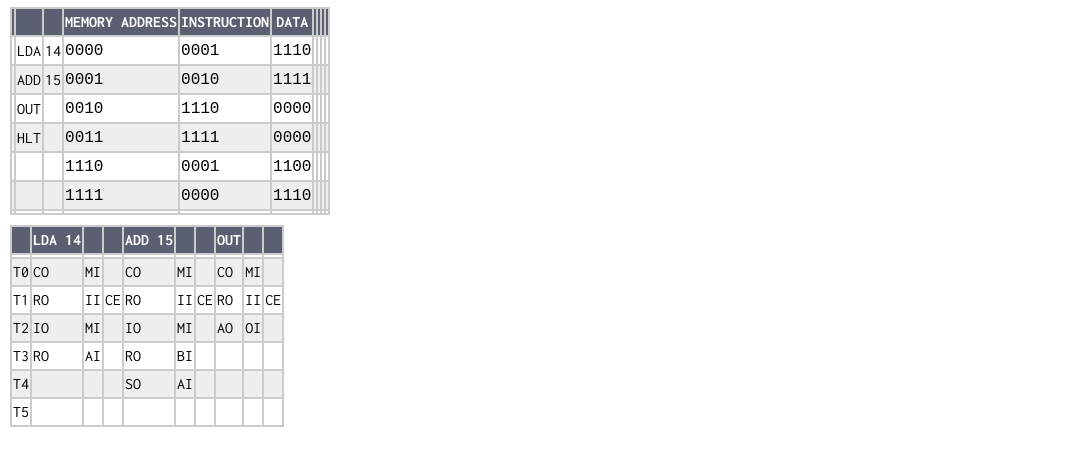
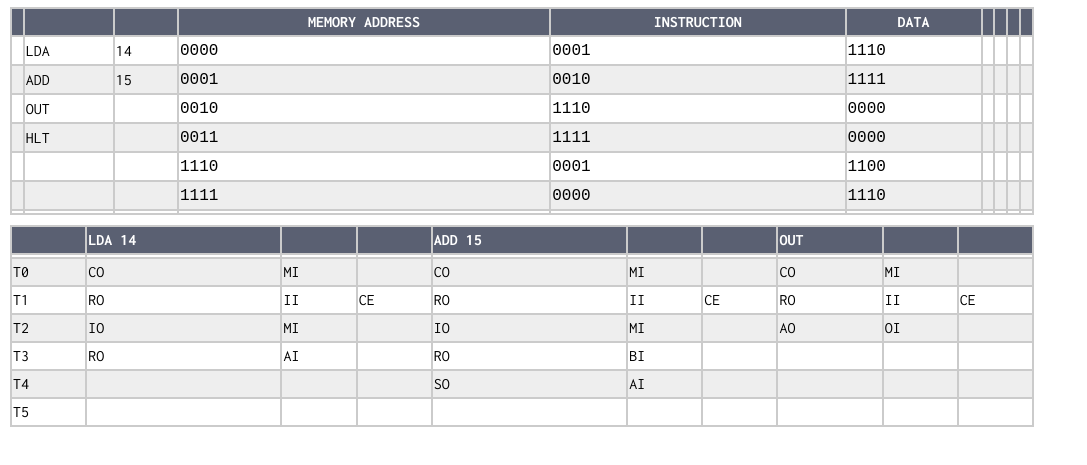
Before and after one commit to soodmax/soodmax.com, a plain HTML site: page beater/Add.html in a window 1280 px wide. Shown: the part 61-526 px from the top of the page, without its empty margins (0-1087 px from the left). Drawn offline with Linux system fonts and the light colour scheme.

Commit message:
Ben Eater Changes #7

```diff
--- a/style.css
+++ b/style.css
@@ -165,7 +165,7 @@ h2 {
 table {
   margin: 10px;
   border-collapse: collapse;
-  /* width: 80%; */
+  width: 80%;
 }
 
 table,
```
